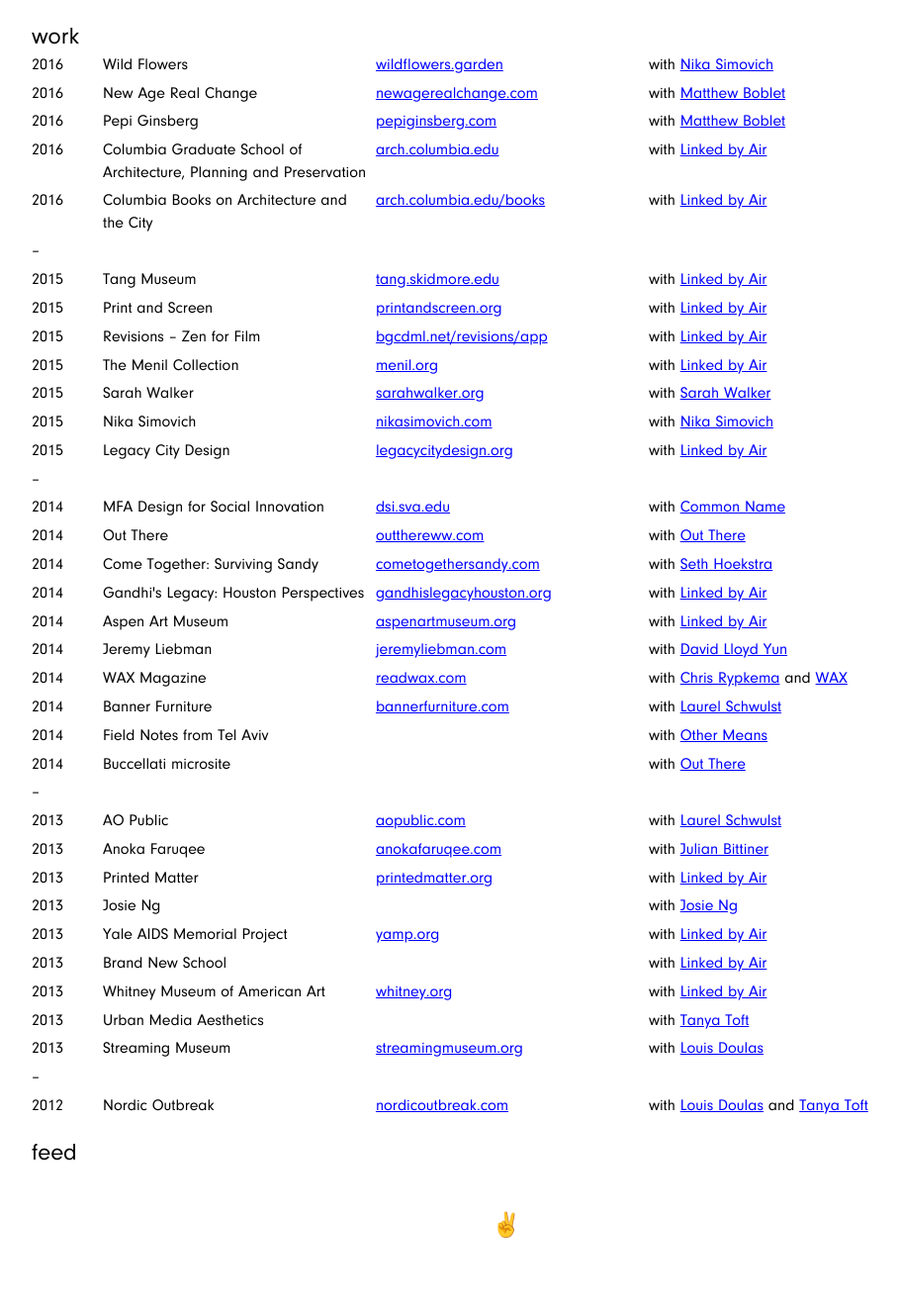
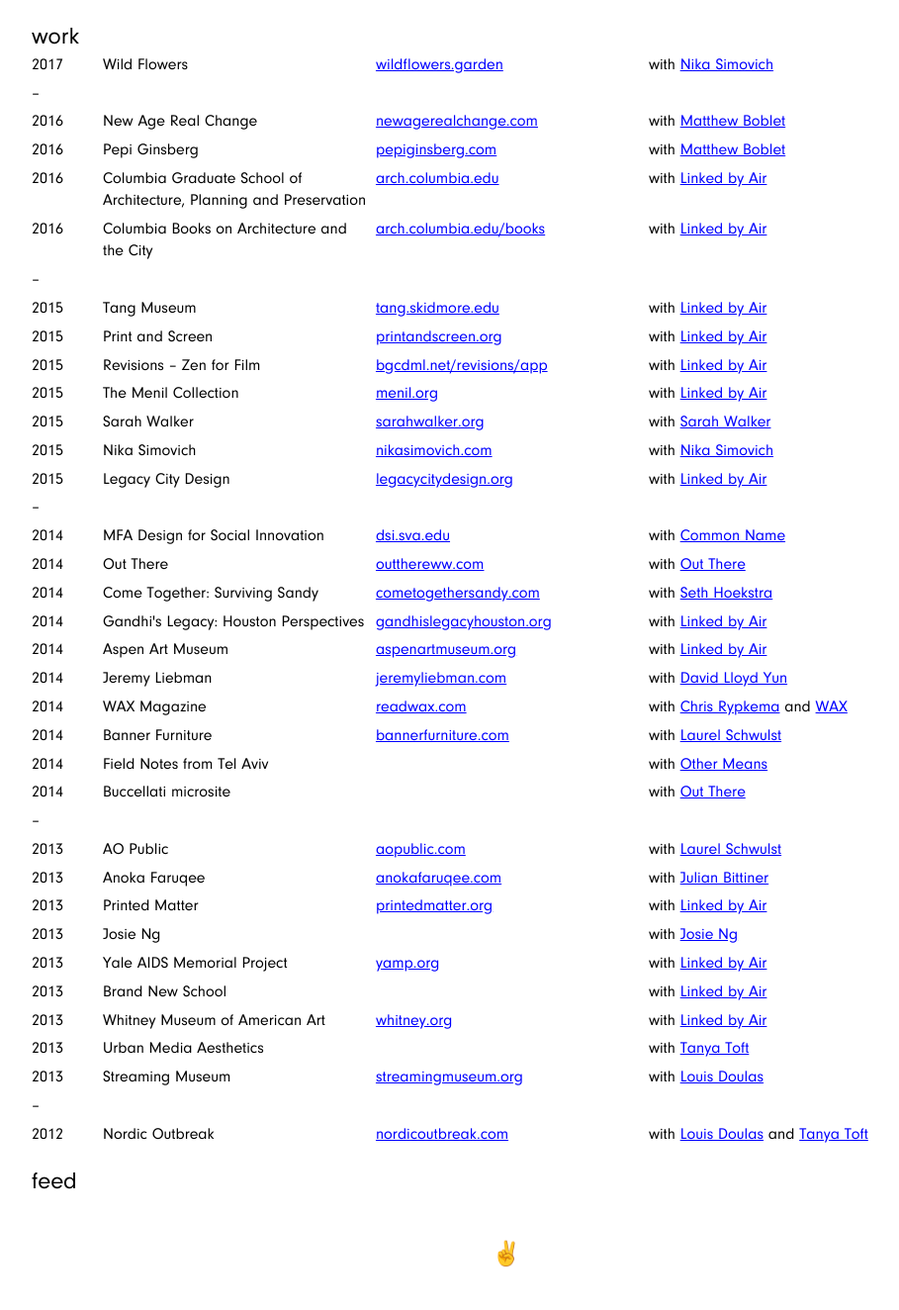
Before and after one commit to dylanfisher/my-website, a PHP site: page / in a window 1280 px wide. Shown: the part 163-1487 px from the top of the page at 99% size, without its empty margins (128-1037 px from the left). Before the commit the page ends 1415 px from the top, so only its background shows below. Run offline with PHP 8.4, Linux system fonts and the light colour scheme; some libraries are stand-ins or nearby versions.

Commit message:
Update Wild Flowers project date

```diff
--- a/index.php
+++ b/index.php
@@ -89,10 +89,13 @@
     </header>
     <h2 class="title">work</h2>
     <ul class="project">
-      <li>2016</li>
+      <li>2017</li>
       <li><h3>Wild Flowers</h3></li>
       <li><a href="http://wildflowers.garden/" target="_blank">wildflowers.garden</a></li>
       <li>with <a href="http://nikasimovich.com" target="_blank">Nika Simovich</a></li>
+    </ul>
+    <ul class="project divider">
+      <li>&ndash;</li>
     </ul>
     <ul class="project">
       <li>2016</li>
```
